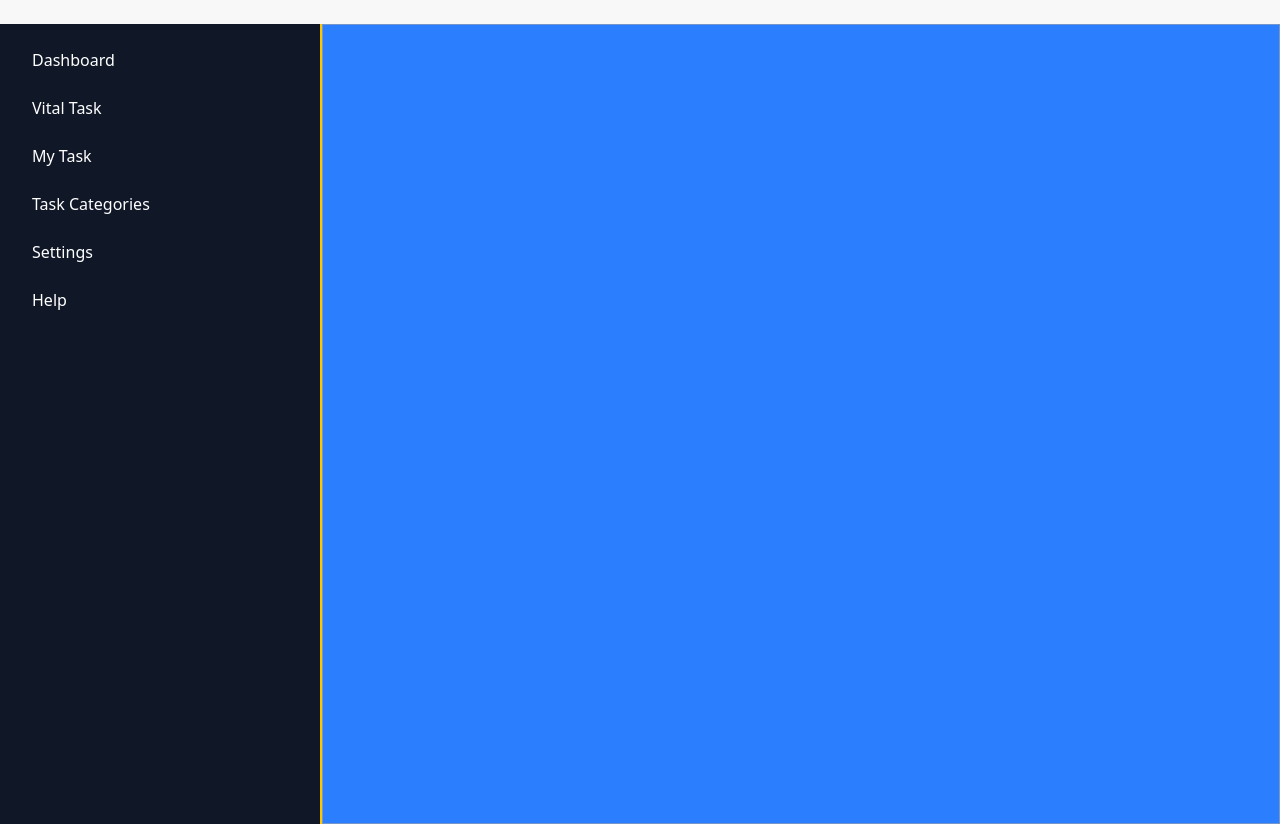
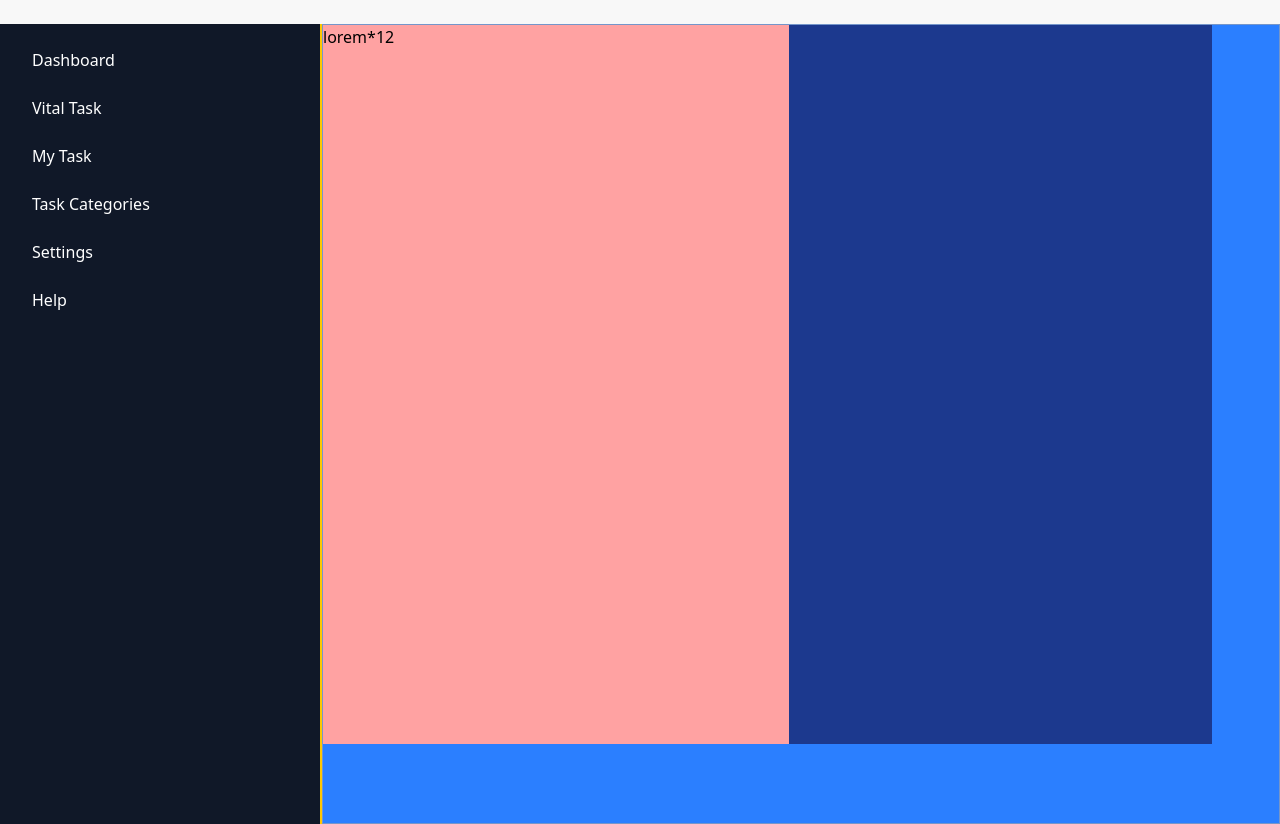
Before and after one commit to dropout-engineer/To-Do-website, a website: page Todo/Dashboard.html in a window 1280 px wide. Shown: the part 72-896 px from the top of the page. Drawn offline with Linux system fonts and the light colour scheme.

Commit message:
learned new things today

```diff
--- a/Todo/Dashboard.html
+++ b/Todo/Dashboard.html
@@ -26,7 +26,6 @@
       </div>
 
     </div>
-
 
     <div class="flex gap-4">
       <!-- bell icon -->
@@ -93,9 +92,17 @@
     </nav>
 
 
+
     <!-- Right -->
-    <div class="bg-blue-500 min-h-190.25 min-w-239.5 border border-[#A1A3ABA1]">
+    <div class=" bg-blue-500 min-h-[761px] min-w-[958px] border border-[#A1A3ABA1]">
+      <div class="min-h-[719px] min-w-[906px] flex">
+        <div class="min-w-[466px] min-h-[719px] bg-red-300">
+          lorem*12
+        </div>
+        <div class="bg-blue-900 min-w-[423px] min-h-[719px]">
 
+        </div>
+      </div>
     </div>
   </div>
 
```
Also changed, not shown: Todo/README.md (added), Todo/output.css, output.css.
